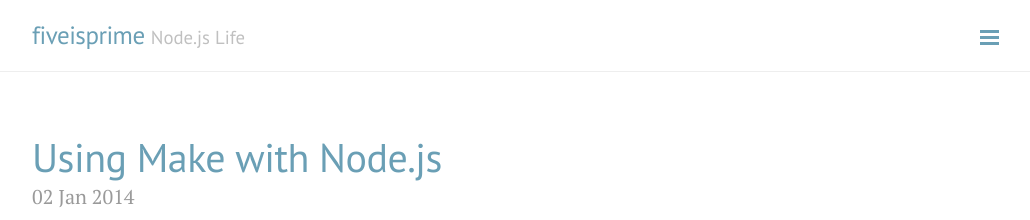
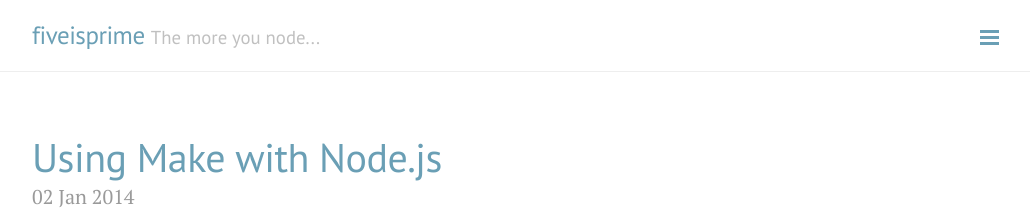
Before and after one commit to fiveisprime/fiveisprime.github.io, a Jekyll site: the page built from index.html, in a window 1280 px wide and 900 px high. Shown: the top 220 px of the window, without its empty margins (248-1278 px from the left). Built offline with Jekyll 4.4.1, drawn with Linux system fonts in a browser that asks for light colours; Markdown is read by kramdown in place of the engine named in the settings; the list of posts is cut into pages by our own code.

Commit message:
Updated tagline. Yay

```diff
--- a/_config.yml
+++ b/_config.yml
@@ -7,7 +7,7 @@ permalink:        pretty
 
 # Setup
 title:            'fiveisprime'
-tagline:          'Node.js Life'
+tagline:          'The more you node...'
 description:      '@fiveisprime'
 url:              https://fiveisprime.github.io
 
```
